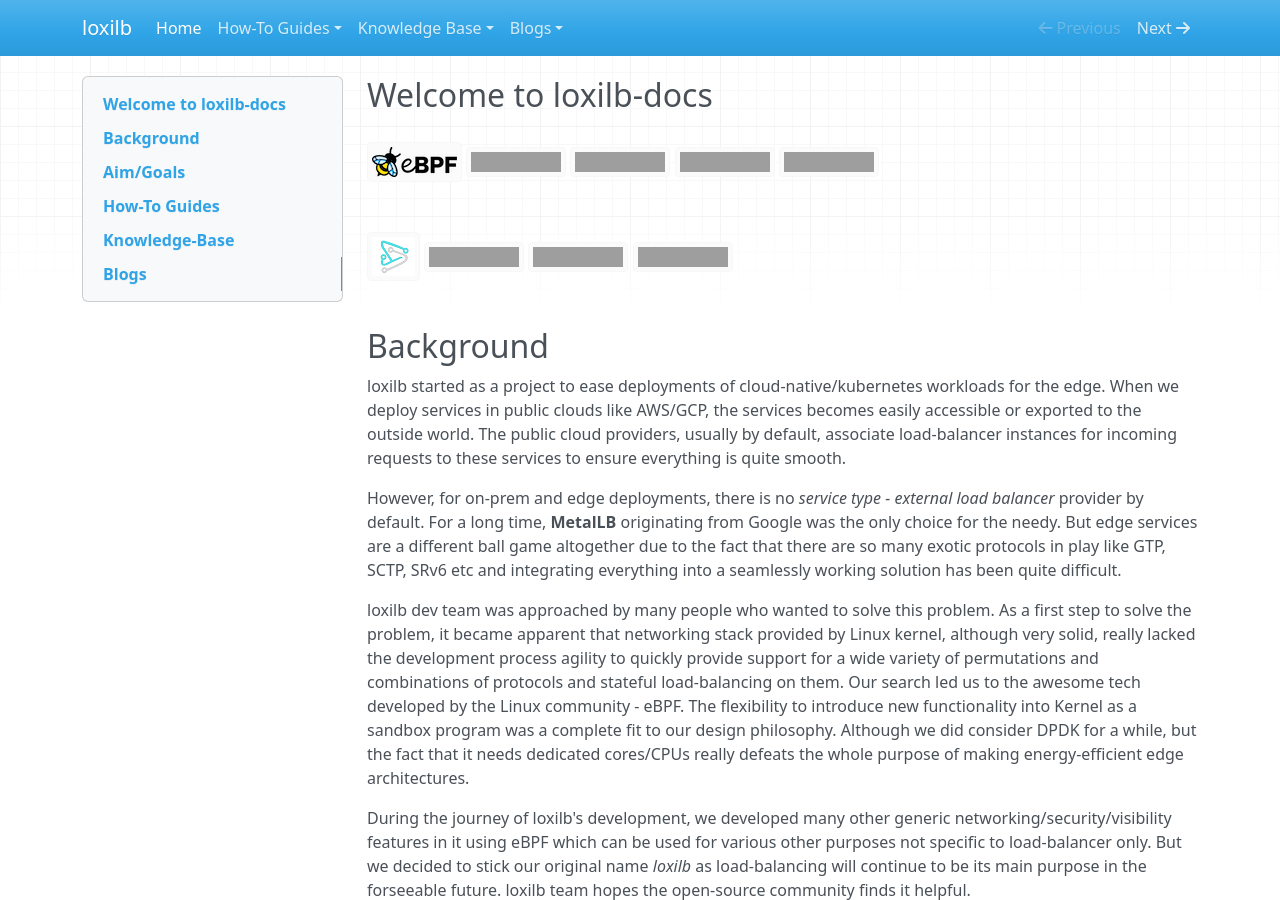
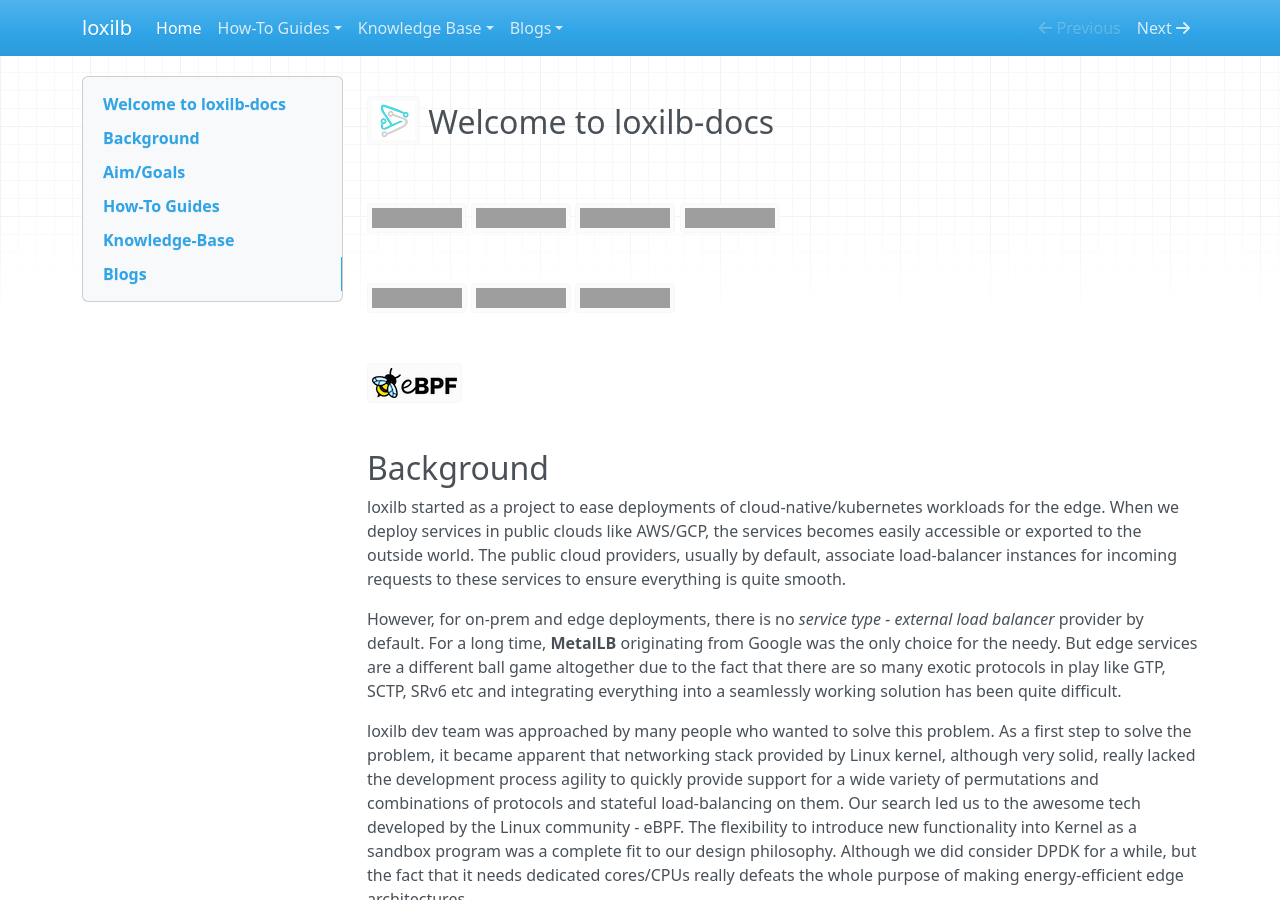
Before and after one commit to loxilb-io/loxilbdocs, an MkDocs documentation site: the page built from docs/index.md, in a window 1280 px wide and 900 px high. Built offline with MkDocs 1.6.1, drawn with Linux system fonts in a browser that asks for light colours; nearby versions of some CDN libraries; grey boxes are pictures that could not be loaded.

Commit message:
Update index.md

```diff
--- a/docs/index.md
+++ b/docs/index.md
@@ -1,7 +1,8 @@
-## Welcome to loxilb-docs
+## [![loxilb logo](photos/loxilb-logo-small.png)](https://github.com/loxilb-io/loxilb) Welcome to loxilb-docs
 
-[![eBPF Emerging Project](photos/ebpflogo.png)](https://ebpf.io/projects#loxilb) [![eBPF Emerging App](https://img.shields.io/badge/ebpf.io-Emerging--App-success)](https://ebpf.io/projects#loxilb) [![Go Report Card](https://goreportcard.com/badge/github.com/loxilb-io/loxilb)](https://goreportcard.com/report/github.com/loxilb-io/loxilb) ![build workflow](https://github.com/loxilb-io/loxilb/actions/workflows/docker-image.yml/badge.svg) ![sanity workflow](https://github.com/loxilb-io/loxilb/actions/workflows/basic-sanity.yml/badge.svg)
-[![loxilb logo](photos/loxilb-logo-small.png)]([www.loxilb.io](https://github.com/loxilb-io/loxilb)) ![apache](https://img.shields.io/badge/license-Apache-blue.svg) ![gpl](https://img.shields.io/badge/license-BSD-blue.svg)  [![Stargazers][stars-shield]][stars-url]
+[![eBPF Emerging App](https://img.shields.io/badge/ebpf.io-Emerging--App-success)](https://ebpf.io/projects#loxilb) [![Go Report Card](https://goreportcard.com/badge/github.com/loxilb-io/loxilb)](https://goreportcard.com/report/github.com/loxilb-io/loxilb) ![build workflow](https://github.com/loxilb-io/loxilb/actions/workflows/docker-image.yml/badge.svg) ![sanity workflow](https://github.com/loxilb-io/loxilb/actions/workflows/basic-sanity.yml/badge.svg)
+![apache](https://img.shields.io/badge/license-Apache-blue.svg) ![gpl](https://img.shields.io/badge/license-BSD-blue.svg)  [![Stargazers][stars-shield]][stars-url]
+[![eBPF Emerging Project](photos/ebpflogo.png)](https://ebpf.io/projects#loxilb)
 
 [stars-shield]: https://img.shields.io/github/stars/loxilb-io??style=for-the-badge&logo=appveyor
 [stars-url]: https://github.com/loxilb-io/loxilb/stargazers
```
